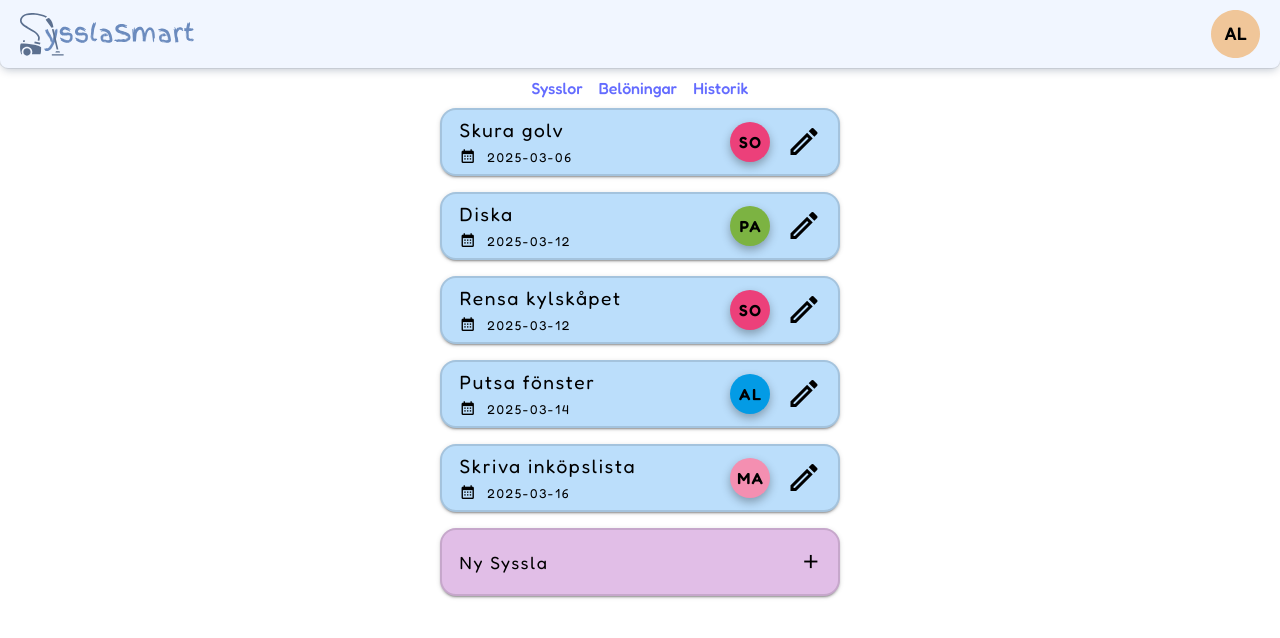
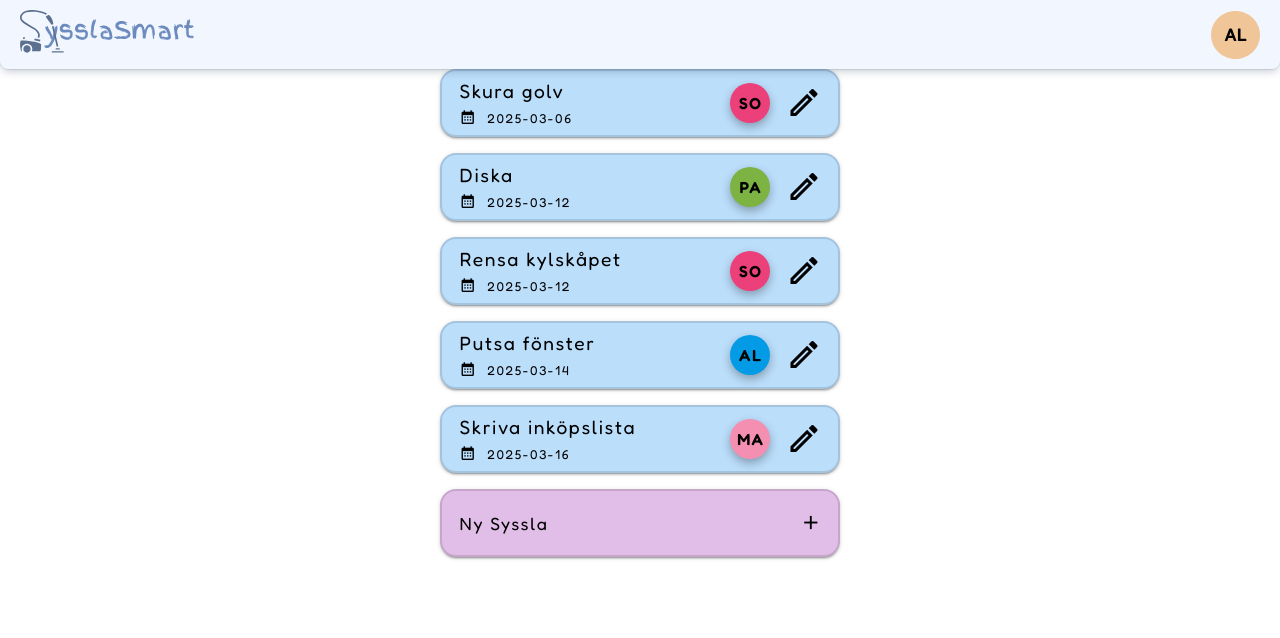
Before and after one commit to IT-Hogskolan-Stockholm/syssla-smart, a Vue app: page / in a window 1280 px wide. Shown: the top 638 px of the page. Built offline with nearby package versions, Linux system fonts and the light colour scheme; data requests are answered from the project's data file.

Commit message:
Merged in PR 56, also cleaned up some other code meanwhile.

```diff
--- a/src/components/Header.vue
+++ b/src/components/Header.vue
@@ -26,7 +26,9 @@ onBeforeUnmount(() => {
 
 <template>
   <header class="d-flex justify-space-between align-center">
-    <img id="logo" src="../assets/logo.svg" alt="Logo Syssla Smart" />
+    <router-link to="/">
+      <img id="logo" src="../assets/logo.svg" alt="Logo Syssla Smart" />
+    </router-link>
     <div id="user" class="d-flex">
       <img id="avatar" src="../assets/avatarIcon.svg" alt="User icon" @click.stop="toggleMenu" />
       <v-overlay
@@ -48,20 +50,24 @@ onBeforeUnmount(() => {
         </div>
         <div id="menu-content" class="d-flex-column">
           <div id="menu-category" class="py-5 d-flex align-center">
+            <v-icon class="black-text" size="30" color="black">mdi-home</v-icon>
+            <router-link class="menu-links" to="/">Hem</router-link>
+          </div>
+          <div id="menu-category" class="py-5 d-flex align-center">
             <v-icon class="black-text" size="30" color="black">mdi-trophy-variant</v-icon>
-            <span>Belöningar</span>
+            <router-link class="menu-links" to="/beloningar">Belöningar</router-link>
           </div>
           <div id="menu-category" class="py-5 d-flex align-center">
             <v-icon class="black-text" size="30" color="black">mdi-history</v-icon>
-            <span>Historik</span>
+            <router-link class="menu-links" to="/historik">Historik</router-link>
           </div>
           <div id="menu-category" class="py-5 d-flex align-center">
             <v-icon class="black-text" size="30" color="black">mdi-cog</v-icon>
-            <span>Inställningar</span>
+            <router-link class="menu-links" to="/installningar">Inställningar</router-link>
           </div>
           <div id="menu-category" class="py-5 d-flex align-center">
             <v-icon class="black-text" size="30" color="black">mdi-sync</v-icon>
-            <span><sync /></span>
+            <Sync />
           </div>
           <div id="theme-toggle" class="py-5">
             <v-switch label="Tema" inset @click.stop></v-switch>
@@ -74,11 +80,6 @@ onBeforeUnmount(() => {
       </nav>
     </div>
   </header>
-  <div id="view-nav" class="py-2 d-flex ga-4">
-    <router-link to="/sysslor">Sysslor</router-link>
-    <router-link to="/beloningar">Belöningar</router-link>
-    <router-link to="/historik">Historik</router-link>
-  </div>
 </template>
 
 <style scoped>
@@ -138,15 +139,20 @@ header {
   border-style: solid;
   border-bottom-color: rgba(34, 37, 41, 0.25);
 }
-#menu-category span {
+
+#menu-category .menu-links {
+  color: black !important;
   font-size: 1.25rem;
-  color: black;
-  padding-left: 0.5rem;
+  padding-left: 1rem;
 }
+
 ::v-deep(.v-label) {
   font-size: 1.25rem !important;
   color: black !important;
+  padding-left: 1rem;
+  font-weight: 500;
 }
+
 #menu-footer {
   padding: 0.625rem;
   position: absolute;
--- a/src/components/Sync.vue
+++ b/src/components/Sync.vue
@@ -37,9 +37,7 @@ const resetDialog = () => {
 <template>
   <v-dialog max-width="500" @update:model-value="resetDialog">
     <template v-slot:activator="{ props: activatorProps }">
-      <a v-bind="activatorProps" style="color: black; font-weight: 400"
-        ><span>Synka hushåll</span></a
-      >
+      <a v-bind="activatorProps" class="menu-links">Synka hushåll</a>
     </template>
 
     <template v-slot:default>
@@ -99,3 +97,12 @@ const resetDialog = () => {
     </template>
   </v-dialog>
 </template>
+
+<style scoped>
+.menu-links {
+  color: black !important;
+  font-size: 1.25rem;
+  padding-left: 1rem;
+  cursor: pointer;
+}
+</style>
--- a/src/router/index.js
+++ b/src/router/index.js
@@ -2,12 +2,13 @@ import { createRouter, createWebHistory } from 'vue-router'
 import Sysslor from '../views/Sysslor.vue'
 import Beloningar from '../views/Beloningar.vue'
 import Historik from '../views/Historik.vue'
+import Inställningar from '../views/Inställningar.vue'
 
 const routes = [
   { path: '/', component: Sysslor },
-  { path: '/sysslor', component: Sysslor },
   { path: '/beloningar', component: Beloningar },
-  { path: '/historik', component: Historik }
+  { path: '/historik', component: Historik },
+  { path: '/installningar', component: Inställningar }
 ]
 
 const router = createRouter({
```
